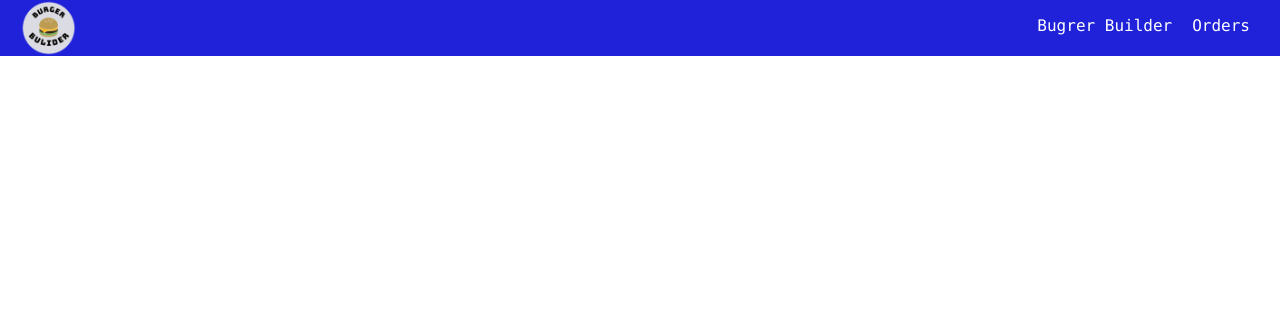
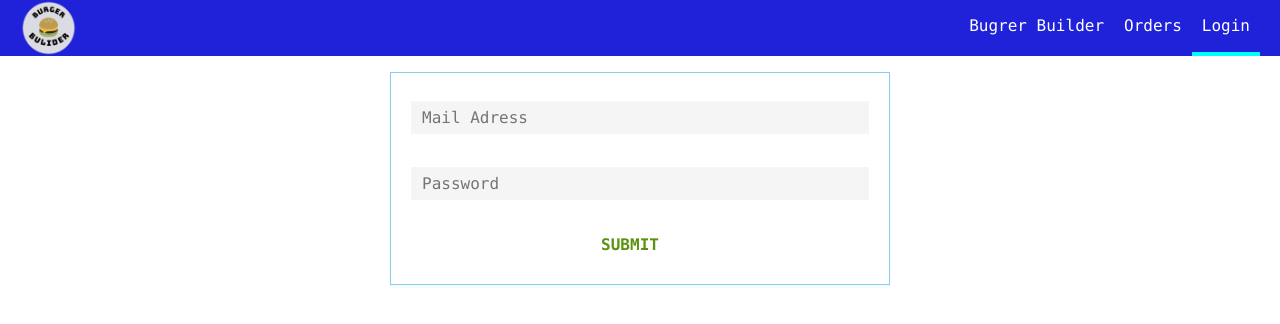
Before and after one commit to kombuchamp/BurgerBuilderReact, a React app: page /auth in a window 1280 px wide. Shown: the top 324 px of the page. Built offline with nearby package versions, Linux system fonts and the light colour scheme.

Commit message:
Add Auth component

```diff
--- a/src/App.js
+++ b/src/App.js
@@ -4,6 +4,7 @@ import Layout from './components/Layout/Layout';
 import BurgerBuilder from './components/BurgerBuilder/BurgerBuilder';
 import Checkout from './components/Order/Checkout/Checkout';
 import Orders from './components/Orders/Orders';
+import Auth from './components/Auth/Auth';
 
 class App extends Component {
     render() {
@@ -13,6 +14,7 @@ class App extends Component {
                     <Switch>
                         <Route path="/checkout" component={Checkout} />
                         <Route path="/orders" component={Orders} />
+                        <Route path="/auth" component={Auth} />
                         <Route path="/" exact component={BurgerBuilder} />
                     </Switch>
                 </Layout>
--- /dev/null
+++ b/src/components/Auth/Auth.js
@@ -0,0 +1,102 @@
+import React, { Component } from 'react';
+import Input from '../UI/Input/Input';
+import Button from '../UI/Button/Button';
+import styles from './Auth.module.css';
+
+class Auth extends Component {
+    state = {
+        controls: {
+            email: {
+                elementType: 'input',
+                elementConfig: {
+                    type: 'email',
+                    placeholder: 'Mail Adress',
+                },
+                value: '',
+                validationRules: {
+                    required: true,
+                },
+                valid: false,
+                touched: false,
+            },
+            password: {
+                elementType: 'input',
+                elementConfig: {
+                    type: 'password',
+                    placeholder: 'Password',
+                },
+                value: '',
+                validationRules: {
+                    required: true,
+                    minLength: 6,
+                },
+                valid: false,
+                touched: false,
+            },
+        },
+    };
+
+    checkValidity(value, rules) {
+        let isValid = true;
+
+        if (!rules) return isValid;
+
+        if (rules.required) {
+            isValid = value.trim() !== '' && isValid;
+        }
+        if (rules.minLength) {
+            isValid = value.length >= rules.minLength && isValid;
+        }
+
+        return isValid;
+    }
+
+    inputChangeHandler = (ev, controlName) => {
+        const updatedControls = {
+            ...this.state.controls,
+            [controlName]: {
+                ...this.state.controls[controlName],
+                value: ev.target.value,
+                valid: this.checkValidity(ev.target.value, this.state.controls[controlName].validationRules),
+                touched: true,
+            },
+        };
+        this.setState({ controls: updatedControls });
+    };
+
+    render() {
+        return (
+            <div className={styles.Auth}>
+                <form>
+                    {this.formControls}
+                    <Button type="success">SUBMIT</Button>
+                </form>
+            </div>
+        );
+    }
+
+    get formControls() {
+        const formElementsArray = [];
+        for (let key in this.state.controls) {
+            formElementsArray.push({
+                id: key,
+                config: this.state.controls[key],
+            });
+        }
+
+        return formElementsArray.map(formElem => {
+            return (
+                <Input
+                    key={formElem.id}
+                    elementType={formElem.config.elementType}
+                    elementConfig={formElem.config.elementConfig}
+                    value={formElem.config.value}
+                    onChange={ev => this.inputChangeHandler(ev, formElem.id)}
+                    invalid={formElem.config.validationRules && formElem.config.touched && !formElem.config.valid}
+                />
+            );
+        });
+    }
+}
+
+export default Auth;
--- /dev/null
+++ b/src/components/Auth/Auth.module.css
@@ -0,0 +1,20 @@
+.Auth {
+    margin: 20px auto;
+    width: 80%;
+    text-align: center;
+    box-shadow: 0 2px 3px aliceblue;
+    border: 1px solid skyblue;
+    padding: 10px;
+    box-sizing: border-box;
+}
+
+.Auth input {
+    display: block;
+    margin: 5px auto;
+}
+
+@media (min-width: 600px) {
+    .Auth {
+        width: 500px;
+    }
+}
--- a/src/components/Navigation/NavigationItems/NavigationItems.js
+++ b/src/components/Navigation/NavigationItems/NavigationItems.js
@@ -7,6 +7,7 @@ const NavigationItems = () => {
         <ul className={styles.NavigationItems}>
             <NavigationItem link="/">Bugrer Builder</NavigationItem>
             <NavigationItem link="/orders">Orders</NavigationItem>
+            <NavigationItem link="/auth">Login</NavigationItem>
         </ul>
     );
 };
```
